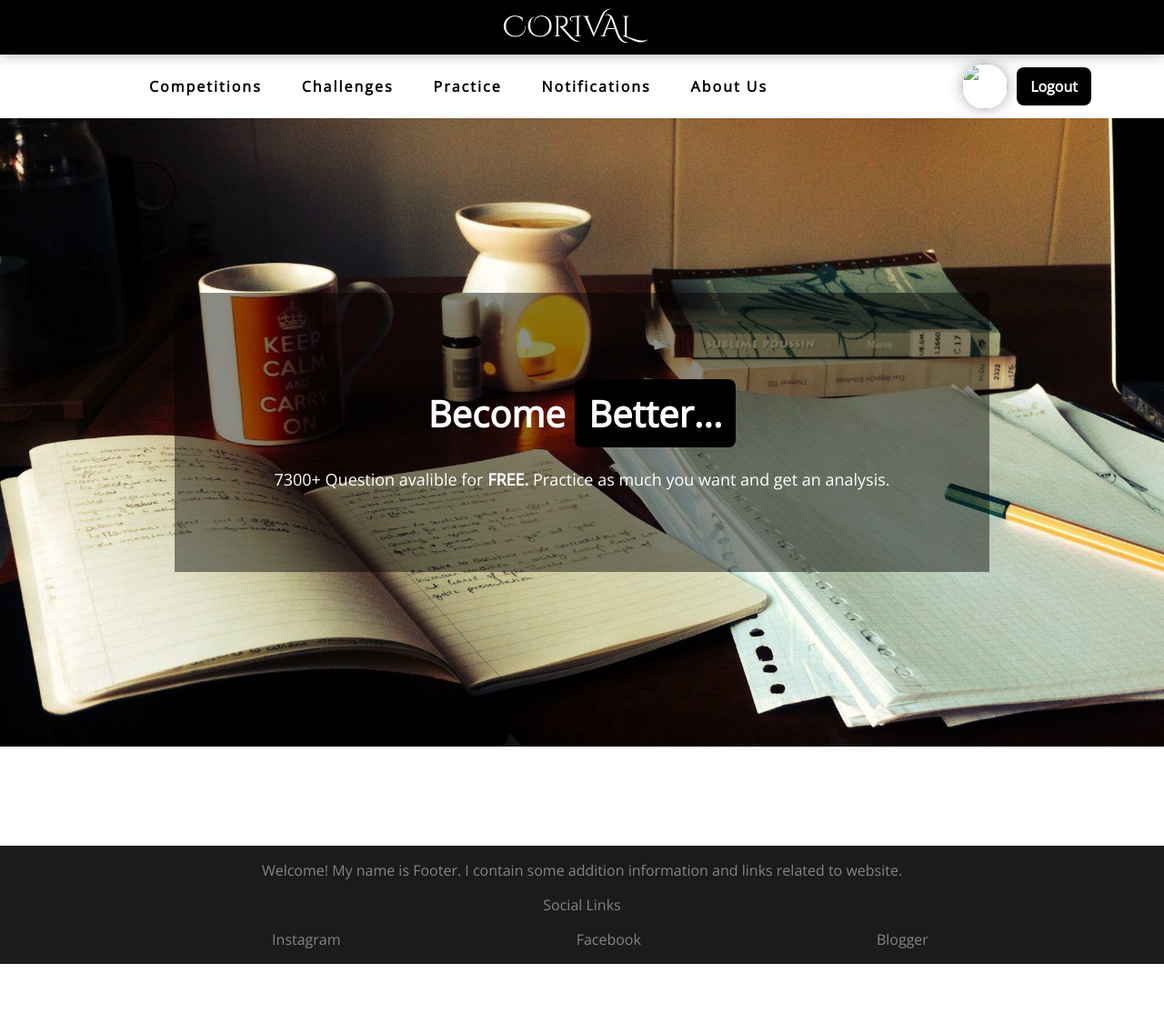
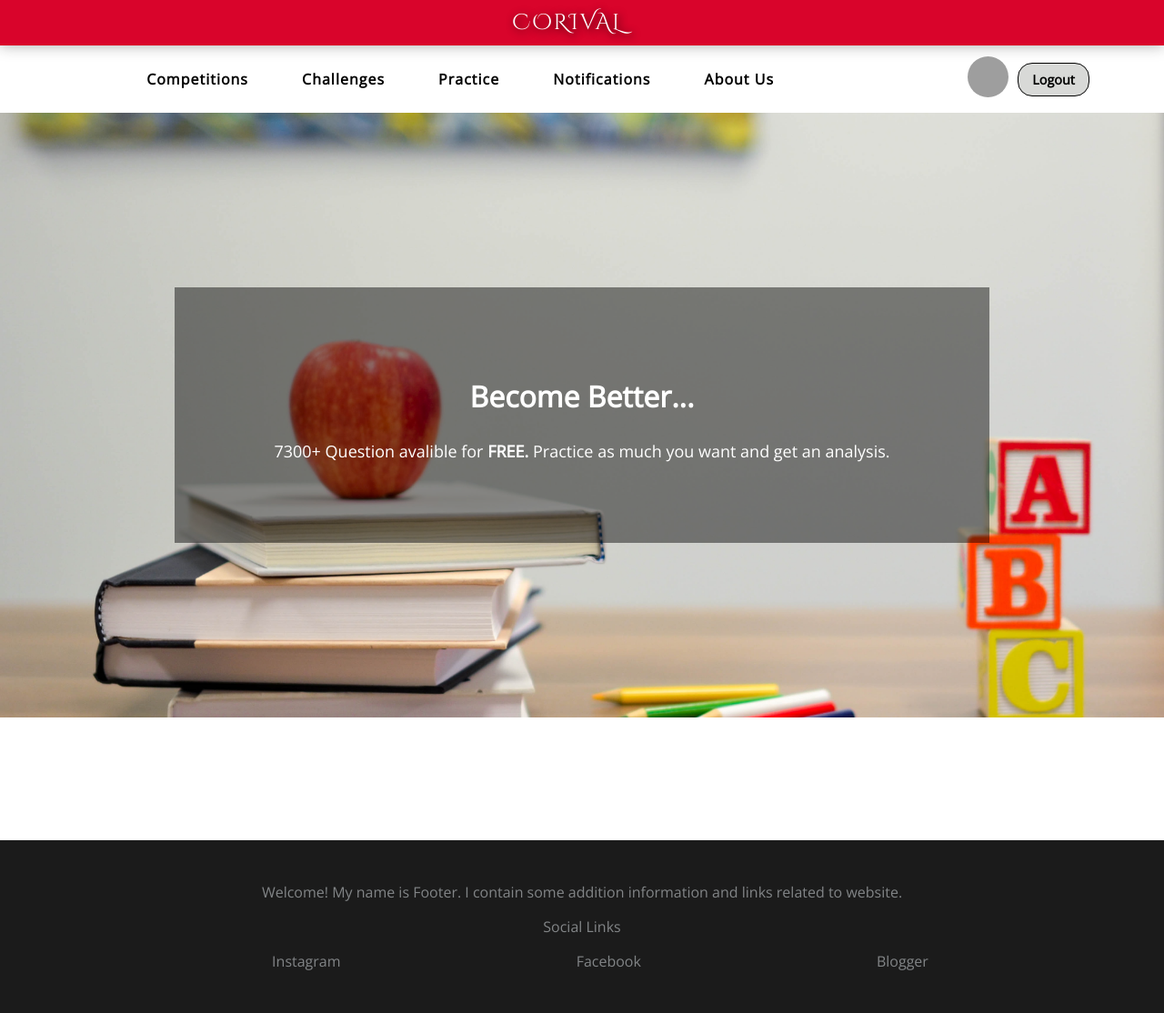
Before and after one commit to ritin0204/Corival, a Django app: page / in a window 1280 px wide. Shown: the whole page at 91% size. Before the commit the page ends 1060 px from the top, so only its background shows below. Run offline with Django 4.2, Linux system fonts and the light colour scheme; the visitor is signed in with stand-in values (Sample User, id 1); grey boxes are pictures that could not be loaded.

Commit message:
new commit

```diff
--- a/corival/admin.py
+++ b/corival/admin.py
@@ -1,6 +1,6 @@
 from django.contrib import admin
 
-from .models import Notifications, User,Questions,Competition,CompResponse,Practice
+from .models import Notifications, User,Questions,Competition,CompResponse,Practice,Challenges
 # Register your models here.
 admin.site.register(User)
 admin.site.register(Questions)
@@ -8,3 +8,4 @@
 admin.site.register(CompResponse)
 admin.site.register(Notifications)
 admin.site.register(Practice)
+admin.site.register(Challenges)
--- a/corival/models.py
+++ b/corival/models.py
@@ -127,7 +127,7 @@
     finished = models.BooleanField(default=False)
 
     def __init__(self, *args, **kwargs) -> None:
-        if self.end_time<=datetime.datetime.now():
+        super().__init__(*args, **kwargs)
+        if self.end_time.replace(tzinfo=None)<=datetime.datetime.now().replace(tzinfo=None) and not self.finished:
             self.delete()
             return None
-        super().__init__(*args, **kwargs)
--- a/corival/serializers.py
+++ b/corival/serializers.py
@@ -1,5 +1,5 @@
 from attr import fields
-from .models import CompResponse, Competition, Notifications, Practice, Questions, User
+from .models import Challenges, CompResponse, Competition, Notifications, Practice, Questions, User
 from rest_framework import serializers
 
 class UserSerializer(serializers.ModelSerializer):
@@ -55,6 +55,6 @@
 
 class ChallengeSerializer(serializers.ModelSerializer):
     class Meta:
-        model = Notifications
+        model = Challenges
         ordering = ['-end_time']
         fields = '__all__'
--- a/corival/static/css/main.css
+++ b/corival/static/css/main.css
@@ -1,6 +1,16 @@
+@import url('https://fonts.googleapis.com/css2?family=Caveat&family=Cinzel+Decorative&family=Dancing+Script:wght@500&family=Open+Sans:wght@300&display=swap');
 :root{
     color-scheme: light;
+    --header-color:#D9042B;
+    --nav-btn-color:#F23005;
+    --nav-color:#ffffff;
+    --bg-color:#D8D9D7;
 }
+/* #D9042B
+#D8D9D7
+#A6A15B
+#D9B504
+#F23005 */
 *{
     font-family: 'Open Sans', sans-serif;
 }
@@ -10,11 +20,8 @@
     box-sizing: border-box;
 }
 body {
-    display: grid;
-    grid-template-columns: auto;
-    grid-template-rows: 1fr 1fr;
-    width: 100vw;
-    box-sizing: content-box;
+    width: 100%;
+    margin: auto;
 }
 .flex{
     display: flex;
@@ -24,7 +31,7 @@
 }
 .btn {
     border-radius: 8px;
-    padding: 10px 20px;
+    padding: 8px 15px;
     font-weight: 800;
     border: none;
 }
@@ -39,18 +46,29 @@
     display: none;
     list-style: none;
 }
-.blue-btn{
+.pink-btn{
     text-decoration: none;
-    background-color: blue;
+    background-color: #D9042B;
     color: white;
-    margin: 1.5rem;
+    margin: 20px auto 5px auto;
+    padding: 8px 20px;
+    border-radius: 16px;
 }
 .black-bg{
-    background-color: rgb(0, 0, 0);
+    background-color: black;
     padding: 10px 15px;
     border-radius: 8px;
     color: white;
     text-decoration: none;
+    width: fit-content;
+}
+#logout-btn{
+    background-color: #D8D9D7;
+    color: black;
+    text-decoration: none;
+    font-size: 0.9em;
+    border-radius: 16px;
+    border: 1px solid #000000;
 }
 .guest-btn{
     width: 100%;
@@ -61,20 +79,23 @@
 /* All Navigation related Css will be Right Here */
 
 
-.nav-item a:hover{
-    background-color: black;
+.nav-item button:hover{
+    background-color: var(--nav-btn-color);
+    border-radius: 0px;
     color: white;
-    padding: 15px;
+    padding: 10px 20px;
+    border: none;
+    border-radius: 20px;
 }
 .side-nav {
-    background-color: white;
+    background-color: #ffffff00;
     width: inherit;
-    grid-column:2/2;
+    grid-column:2/3;
     height: min-content;
 }
 .profile-img{
-    width: 50px;
-    height: 50px;
+    width: 45px;
+    height: 45px;
     border-radius: 50%;
     margin: 10px;
     cursor: pointer;
@@ -85,20 +106,36 @@
     justify-content: space-around;
     align-items: center;
     flex-direction: row-reverse;
+    overflow-y: visible;
 }
-.nav-item, .nav-item a {
+.nav-item {
     text-decoration: none;
     list-style: none;
     cursor: pointer;
-    color: black;
-    font-weight: 800;
-    font-size: medium;
+    font-weight: 700;
+}
+.nav-btn{
+    padding: 10px 20px;
+    background-color: rgba(0, 0, 0, 0);
+    font-size: 1em;
+    color: rgb(0, 0, 0);
+    letter-spacing: 1px;
 }
 .ham-one, .ham-two{
     width: 25px;
     margin: 2px;
     height: 3px;
     background-color: white;
+}
+.full-menu .ham-one{
+    background-color: var(--nav-btn-color);
+    transform: rotate(45deg) scaleX(1.1) translateX(5px);
+    z-index: 5;
+}
+.full-menu .ham-two{
+    background-color:var(--nav-btn-color);
+    transform: rotate(-45deg) scaleX(1.1) translateX(5px);
+    z-index: 5;
 }
 .shadow {
     -webkit-box-shadow: 0px 0px 15px 0px rgba(27, 27, 27, 0.362);
@@ -111,22 +148,24 @@
 
 
 header {
-    height: 60px;
-    width: 100vw;
+    height: 50px;
+    width: inherit;
     grid-column: 2 / auto;
     grid-row: 1/3;
     display: flex;
     align-items: center;
     justify-content: space-around;
-    background-color: black;
+    background-color: var(--header-color);
 }
 header > a {
     text-decoration: none;
-    font-size:xx-large;
+    font-size:1.5rem;
     text-transform: uppercase;
     color: white;
     padding-right: 2rem;
     font-family: 'Cinzel Decorative', cursive;
+    text-shadow:2px 2px 10px #000000;
+    letter-spacing: 2px;
 }
 
 
@@ -139,7 +178,7 @@
     box-sizing: border-box;
 }
 .hero-div{
-    background: url("/static/img/hero-desk-img.jpg");
+    background: url("/static/img/hero-desk-img.jpg"), black;
     background-size: cover;
     background-position: center;
     background-repeat: no-repeat;
@@ -155,22 +194,24 @@
     font-size: large;
 }
 .hero-detail h1{
-    font-size: 2.5rem;
+    font-size: 2.0rem;
     font-weight: 700;
 }
 
 /* Profile Block css */
 #profile-block{
-    width:100vw;
+    width:inherit;
     height:100vh;
     text-align: center;
+    padding: 20px;
+    box-sizing: border-box;
 }
 .profile-page-img {
     margin-top: -7%;
     max-width: 200px;
     max-height: 200px;
-    height: 20vw;
-    width:20vw;
+    height: 20vh;
+    width:20vh;
     border-radius: 50%;
     border: 4px solid rgb(255, 255, 255);
     object-fit: cover;
@@ -199,6 +296,7 @@
     background-color: rgb(27, 27, 27);
     color: rgb(130, 133, 135);
     max-height: fit-content;
+    padding: 30px 0px;
 }
 footer > p{
     text-align: center;
--- a/corival/static/js/helper.js
+++ b/corival/static/js/helper.js
@@ -1,8 +1,14 @@
-export {showOnly};
+export {showOnly, formatDate};
+const formatDate = (dateString) => {
+    const options = { year: "numeric", month: "long", day: "numeric"}
+    return new Date(dateString).toLocaleDateString(undefined, options)
+}
 const showOnly = (eleId) => {
     // Element that should disappear
     $(".hero-div").hide();
     $("#profile-block").hide();
+    $("#comp-block").hide();
+    $("#challenge-block").hide();
     //Eleent to show
     $(eleId).show();
 }
--- a/corival/static/js/main.js
+++ b/corival/static/js/main.js
@@ -1,13 +1,29 @@
 import { showOnly} from "./helper.js";
-import { userData } from "./requests.js";
+import { userData, compData, challengeData } from "./requests.js";
 
 showOnly(".hero-div");
+window.onbeforeunload = () => window.scrollTo(0, 0);
+if($("#profile-pic").attr('src')===''){
+    $("#profile-pic").prop('src',"https://thumbs.dreamstime.com/b/default-avatar-profile-vector-user-profile-default-avatar-profile-vector-user-profile-profile-179376714.jpg")
+}
 document.querySelector('.menu-bar').addEventListener('click',() => {
     let navEle = document.querySelector('nav');
     navEle.classList.toggle("fullnav");
+    let menuEle = document.querySelector('.menu-bar');
+    menuEle.classList.toggle("full-menu");
 });
 $("#profile-pic").on("click", ()=>{
     showOnly("#profile-block");
     $("#profile-block").empty()
     userData($("#userId").val());
 });
+$("#comps-link").on("click", ()=>{
+    showOnly("#comp-block");
+    $(".card-div").empty()
+    compData();
+});
+$("#challenge-link").on("click", ()=>{
+    showOnly("#challenge-block");
+    // $().empty();
+    challengeData();
+});
--- a/corival/static/js/requests.js
+++ b/corival/static/js/requests.js
@@ -1,4 +1,5 @@
-export {userData};
+export {userData,compData, challengeData};
+import {formatDate} from "./helper.js";
 const getCookie = (name) => {
     let cookieValue = null;
     if (document.cookie && document.cookie !== '') {
@@ -32,8 +33,8 @@
                 <h1>${json.first_name+" "+json.last_name}</h1>
                 <div class="username">@${json.username}</div>
                 <div class="smali-dates">
-                    <small>Last Login : ${json.last_login}</small></br>
-                    <small>Date joined : ${json.date_joined}</small>
+                    <small>Last Login : ${formatDate(json.last_login)}</small></br>
+                    <small>Date joined : ${formatDate(json.date_joined)}</small>
                 </div>
                 <p><strong>Apptitude: </strong>${json.rating}</p>
                 <p class="user-bio"> ${json.bio}</p>
@@ -43,3 +44,59 @@
     .fail(function( xhr, status, errorThrown ) {
     });
 }
+const compData = () =>{
+    $.ajax({
+        url: "/competitions/all",
+        'X-CSRFToken': csrftoken,
+        type: "GET",
+        dataType : "json",
+    })
+    .done(function(competitions) {
+        competitions.forEach(competition => {
+            if(competition.archive){
+                $("#archived-div").append(
+                `<div class="card flex shadow hover">
+                    <div class="comp-cover"></div>
+                    <div class="card-body">
+                        <h3>${competition.name}</h3>
+                        <p><strong>TimeLine : </strong>${formatDate(competition.start_time)} - ${formatDate(competition.end_time)}</p>
+                        <p>${(competition.description) ?competition.description:'No Description Avalible'}</p>
+                    </div>
+                    <button class="btn hover pink-btn " id="${competition.id}">View details</button>
+                </div>`
+                );
+            }
+            else{
+                $("#ongoing-div").append(
+                `<div class="card flex shadow hover">
+                    <div class="comp-cover"></div>
+                    <div class="card-body">
+                        <h3>${competition.name}</h3>
+                        <p><strong>TimeLine : </strong>${formatDate(competition.start_time)} - ${formatDate(competition.end_time)}</p>
+                        <p>${(competition.description) ?competition.description:'No Description Avalible'}</p>
+                    </div>
+                    <button class="pink-btn btn hover" id="${competition.id}">View details</button>
+                </div>`
+                );
+            }
+        });
+    })
+    .fail(function( xhr, status, errorThrown ) {
+    });
+}
+const challengeData = () =>{
+    $.ajax({
+        url: "/challenges/all",
+        'X-CSRFToken': csrftoken,
+        type: "GET",
+        dataType : "json",
+    })
+    .done(function(challenges) {
+        challenges.forEach(challenge => {
+            console.log("Hello World!")
+            console.log(challenge)
+        });
+    })
+    .fail(function( xhr, status, errorThrown ) {
+    });
+}
--- a/corival/templates/corival/index.html
+++ b/corival/templates/corival/index.html
@@ -3,4 +3,5 @@
 {% block title %} Corival | Home {% endblock %}
 
 {% block body %}
+
 {% endblock %}
--- a/corival/templates/corival/layout.html
+++ b/corival/templates/corival/layout.html
@@ -9,54 +9,71 @@
     <link rel="stylesheet" href="{% static 'css/main.css' %}">
     <link rel="preconnect" href="https://fonts.gstatic.com" crossorigin>
     <script src="https://ajax.googleapis.com/ajax/libs/jquery/3.6.0/jquery.min.js"></script>
-    <link href="https://fonts.googleapis.com/css2?family=Caveat&family=Cinzel+Decorative&family=Open+Sans:wght@300&display=swap" rel="stylesheet">
-    <title>{% block title %} {% endblock %}</title>
+    <link href="https://fonts.googleapis.com/css2?family=Caveat&family=Cinzel+Decorative&family=Open+Sans:wght@400&display=swap" rel="stylesheet">
+    <title>Corival | Home</title>
 </head>
 <body>
-    <nav class="side-nav shadow">
-        <div class="nav-content flex">
-            {% if request.user.is_authenticated %}
-            <div class="user-profile flex">
-                <div><img id="profile-pic" class="profile-img shadow hover" src="{{ userImage }}"></div>
-                <a href="{% url 'logout-view' %}" class="btn hover black-bg">Logout</a>
-                <input id="userId" type="text" value="{{ request.user.username }}" hidden>
-            </div>
-            <ul class="flex" id="nav-items">
-                <li class="nav-item"><a href="{% url 'contest-type' 'all' %}">Competitions</a></li>
-                <li class="nav-item"><a href="{% url 'all-challenge' %}">Challenges</a></li>
-                <li class="nav-item"><a href="{% url 'all-practices' %}">Practice</a></li>
-                <li class="nav-item"><a href="{% url 'notifications' %}">Notifications</a></li>
-                <li class="nav-item"><a href="#">About Us</a></li>
-            </ul>
-            {% else %}
-            <div class="guest-btn flex">
-                <a href="{% url 'login-view' %}" class="blue-btn btn hover">SignIn</a><h2><strong>Or</strong></h2>
-                <a href="{% url 'register-view' %}" class="blue-btn btn hover">SignUp</a>
-            </div>
-            {% endif %}
-        </div>
-    </nav>
-    <!-- csrf token -->
     <header class="shadow">
-        <div class="menu-bar shadow">
+        <div class="menu-bar">
             <div class="ham-one"></div>
             <div class="ham-two"></div>
         </div>
         <a href="{% url 'index' %}">Corival</a>
     </header>
 
+    <nav class="side-nav">
+        <div class="nav-content flex">
+            {% if request.user.is_authenticated %}
+            <div class="user-profile flex">
+                <div><img id="profile-pic" class="profile-img hover" src="{{ userImage }}"></div>
+                <a href="{% url 'logout-view' %}" class="btn hover" id="logout-btn">Logout</a>
+                <input id="userId" type="text" value="{{ request.user.username }}" hidden>
+            </div>
+            <ul class="flex" id="nav-items">
+                <li class="nav-item"><button class="btn nav-btn" id="comps-link" href="/competitions/all">Competitions</button></li>
+                <li class="nav-item"><button class="btn nav-btn" id="challenge-link" href="/challenges/all">Challenges</button></li>
+                <li class="nav-item"><button class="btn nav-btn" id="practice-link" href="/practices/all">Practice</button></li>
+                <li class="nav-item"><button class="btn nav-btn" href="{% url 'notifications' %}">Notifications</a></li>
+                <li class="nav-item"><button class="btn nav-btn" href="#">About Us</a></li>
+            </ul>
+            {% else %}
+            <div class="guest-btn flex">
+                <a href="{% url 'login-view' %}" class="pink-btn btn hover">SignIn</a><h2><strong>Or</strong></h2>
+                <a href="{% url 'register-view' %}" class="pink-btn btn hover">SignUp</a>
+            </div>
+            {% endif %}
+        </div>
+    </nav>
+    <!-- csrf token -->
+
     <section id="main">
         <div class="hero-div">
             <div class="hero-detail">
-                <h1>Become <span class="black-bg">Better...</span></h1>
+                <h1>Become Better...</h1>
                 <p>7300+ Question avalible for <strong>FREE.</strong> Practice as much you want and get an analysis.</p>
             </div>
         </div>
         <!-- User Profile page -->
         <div id="profile-block">
         </div>
-        {% block body %}
-        {% endblock %}
+
+        <!-- Competitions block -->
+        <div id="comp-block">
+            <div class="competitions">
+                <h1>Competitions</h1>
+                <h2>Ongoing Contests</h2>
+                <div class="card-div" id="ongoing-div">
+                </div>
+                <h2>Archived Contests</h2>
+                <div class="card-div" id="archived-div">
+                </div>
+            </div>
+        </div>
+
+        <!-- Challenege Block -->
+
+        <div id="challenge-block">
+        </div>
     </section>
 
     <footer>
@@ -69,6 +86,5 @@
         </ul>
     </footer>
     <script type="module" src="{% static 'js/main.js' %}"></script>
-    {% block script %}{% endblock %}
 </body>
 </html>
--- a/corival/views.py
+++ b/corival/views.py
@@ -281,10 +281,10 @@
 @api_view(["GET"])
 def all_challenge(request):
     if request.method == "GET":
-        challenges = Challenges.objects.filter(finished=False).filter(opponent=request.user)
+        challenges = Challenges.objects.filter(opponent=request.user)
         serializer = ChallengeSerializer(challenges,many=True)
-        return Response(serializer.data,status=200)
-    return Response(serializer.data,status=400)
+        return JsonResponse(serializer.data,status=200,safe=False)
+    return Response(serializer.errors,status=400)
 
 @login_required
 @api_view(["GET"])
--- a/myProject/urls.py
+++ b/myProject/urls.py
@@ -13,7 +13,6 @@
     1. Import the include() function: from django.urls import include, path
     2. Add a URL to urlpatterns:  path('blog/', include('blog.urls'))
 """
-from xml.dom.minidom import Document
 from xml.etree.ElementInclude import include
 from django.contrib import admin
 from django.urls import path ,include
```
Also changed, not shown: other parts of corival/static/css/main.css (+73 -2 lines), corival/templates/corival/error.html (deleted, +0 -9 lines), corival/static/img/comp-cover.png (added), corival/static/img/hero-desk-img.jpg, corival/static/img/hero-phone-img.jpeg (deleted).
